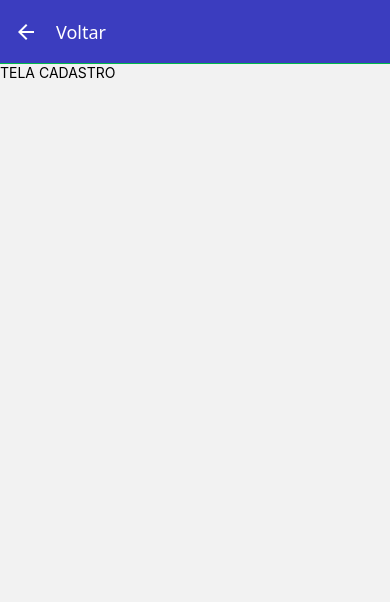
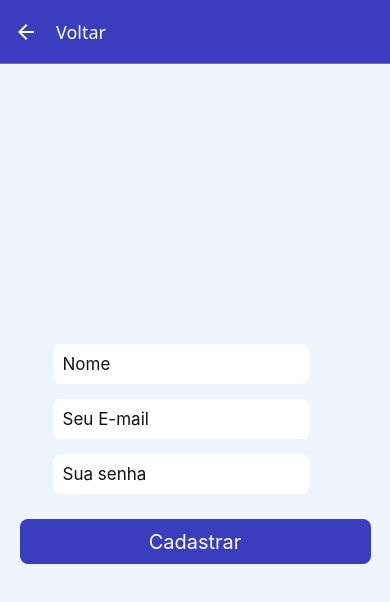
Before and after one commit to Bonom0/app-financa, a React Native app: screen /SignUp in a window 390 px wide. Shown: the top 602 px of the page. Built offline with nearby package versions, Linux system fonts and the light colour scheme.

Commit message:
Adicionado componentes para a tela de SignUp

```diff
--- a/src/pages/SignUp/index.js
+++ b/src/pages/SignUp/index.js
@@ -1,10 +1,44 @@
 import React from "react";
-import { View, Text } from 'react-native'
+import { Platform } from 'react-native'
+import {
+    Background,
+    Container,
+    AreaInput,
+    Input,
+    SubmitButton,
+    SubmitText
+} from '../SignIn/styles'
 
 export default function SignIn(){
     return(
-        <View>
-            <Text>TELA CADASTRO</Text>
-        </View>
+        <Background>
+            <Container
+                behavior={Platform.OS === 'ios' ? 'padding' : ''}
+                enabled
+            >
+
+                <AreaInput>
+                    <Input
+                        placeholder="Nome"
+                    />
+                </AreaInput>
+
+                <AreaInput>
+                    <Input
+                        placeholder="Seu E-mail"
+                    />
+                </AreaInput>
+
+                <AreaInput>
+                    <Input
+                        placeholder="Sua senha"
+                    />
+                </AreaInput>
+
+                <SubmitButton>
+                    <SubmitText>Cadastrar</SubmitText>
+                </SubmitButton>
+            </Container>
+        </Background>
     )
 }
```
